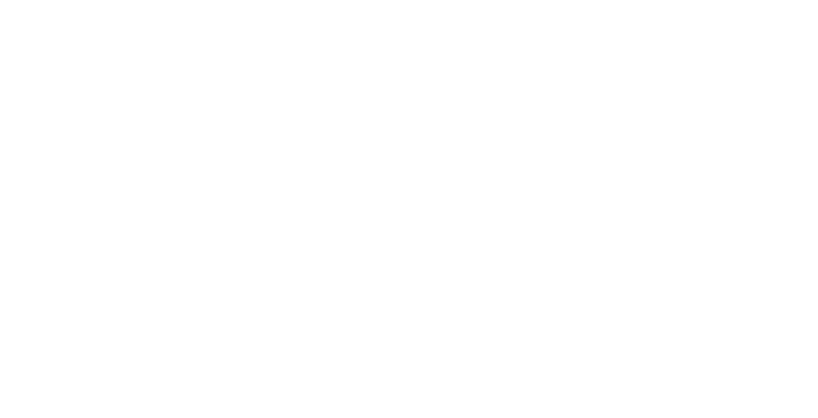
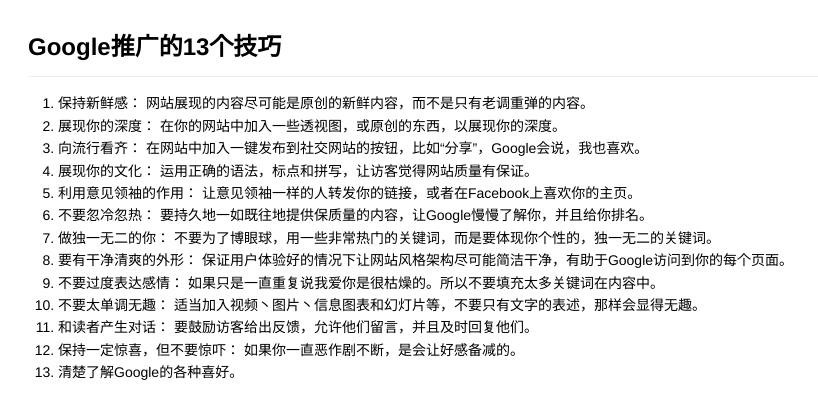
Before and after one commit to dvpr/dvpr.github.io, a plain HTML site: page SEO/Google推广的技巧.html in a window 1280 px wide. Shown: the whole page, without its empty margins (0-818 px from the left). Drawn offline with Linux system fonts and the light colour scheme.

Commit message:
update SEO content

```diff
--- a/SEO/Google推广的技巧.html
+++ b/SEO/Google推广的技巧.html
@@ -1,7 +1,7 @@
 <!DOCTYPE html>
 <html>
   <head>
-      <title>Google推广的13个技巧</title>
+      <title>Google推广的技巧</title>
       <style>.markdown-preview { font-family: 'Helvetica Neue', Helvetica, sans-serif; font-size: 14px; line-height: 1.6; overflow: scroll; box-sizing: border-box; padding: 20px; background-color: rgb(255, 255, 255); }
 .markdown-preview code { color: rgb(51, 51, 51); }
 .markdown-preview code, .markdown-preview tt, .markdown-preview pre.editor-colors { font-size: 12px; font-family: Consolas, 'Liberation Mono', Courier, monospace; }
@@ -349,5 +349,20 @@ pre.editor-colors .fold-marker:after,
 }
 </style>
   </head>
-  <body class='markdown-preview'></body>
+  <body class='markdown-preview'><h2 id="google-13-">Google推广的13个技巧</h2>
+<ol>
+<li>保持新鲜感： 网站展现的内容尽可能是原创的新鲜内容，而不是只有老调重弹的内容。</li>
+<li>展现你的深度： 在你的网站中加入一些透视图，或原创的东西，以展现你的深度。</li>
+<li>向流行看齐： 在网站中加入一键发布到社交网站的按钮，比如“分享”，Google会说，我也喜欢。</li>
+<li>展现你的文化： 运用正确的语法，标点和拼写，让访客觉得网站质量有保证。</li>
+<li>利用意见领袖的作用： 让意见领袖一样的人转发你的链接，或者在Facebook上喜欢你的主页。</li>
+<li>不要忽冷忽热： 要持久地一如既往地提供保质量的内容，让Google慢慢了解你，并且给你排名。</li>
+<li>做独一无二的你： 不要为了博眼球，用一些非常热门的关键词，而是要体现你个性的，独一无二的关键词。</li>
+<li>要有干净清爽的外形： 保证用户体验好的情况下让网站风格架构尽可能简洁干净，有助于Google访问到你的每个页面。</li>
+<li>不要过度表达感情： 如果只是一直重复说我爱你是很枯燥的。所以不要填充太多关键词在内容中。</li>
+<li>不要太单调无趣： 适当加入视频丶图片丶信息图表和幻灯片等，不要只有文字的表述，那样会显得无趣。</li>
+<li>和读者产生对话： 要鼓励访客给出反馈，允许他们留言，并且及时回复他们。</li>
+<li>保持一定惊喜，但不要惊吓： 如果你一直恶作剧不断，是会让好感备减的。</li>
+<li>清楚了解Google的各种喜好。</li>
+</ol></body>
 </html>
```
Also changed, not shown: SEO/index.html (+1 -1 lines), 2 other files.
